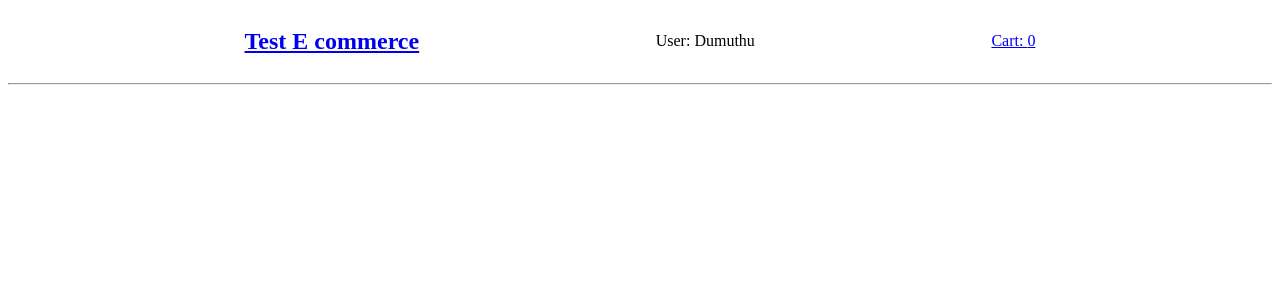
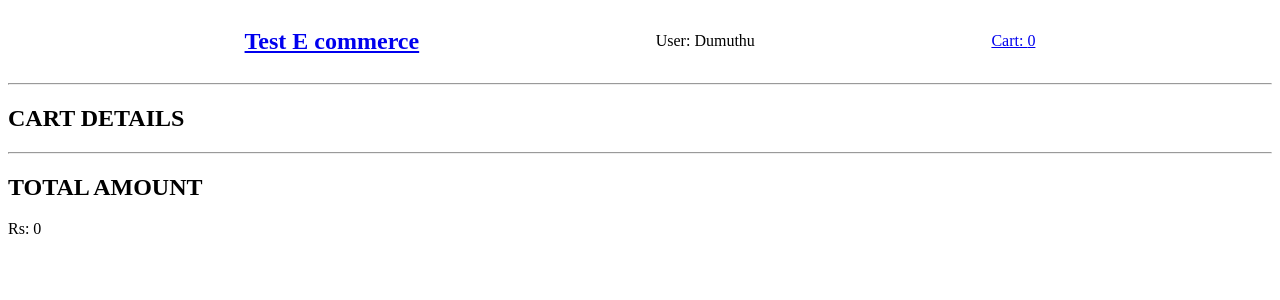
Before and after one commit to Dumuthu2000/E-commerce-redux-practice, a React (Vite) app: page /cart in a window 1280 px wide. Both pictures are taken after a click on the button "Login". Shown: the top 300 px of the page. Built offline with nearby package versions, Linux system fonts and the light colour scheme; the HTML template or start-up script is replaced by a standard one.

Commit message:
Add total amount to display in the cart

```diff
--- a/src/components/Cart.jsx
+++ b/src/components/Cart.jsx
@@ -2,14 +2,18 @@ import React from 'react';
 import { useSelector } from 'react-redux';
 
 const Cart = () => {
-    const { cart } = useSelector((state) => state.cart);
+    const { cart, total } = useSelector((state) => state.cart);
   return (
     <div>
+        <h2>CART DETAILS</h2>
       {cart.map((item, index) => {
         return (
             <li key={index}>{item.name}</li>
         )
       })}
+      <hr />
+      <h2>TOTAL AMOUNT</h2>
+      <p>Rs: {total}</p>
     </div>
   )
 }
```
